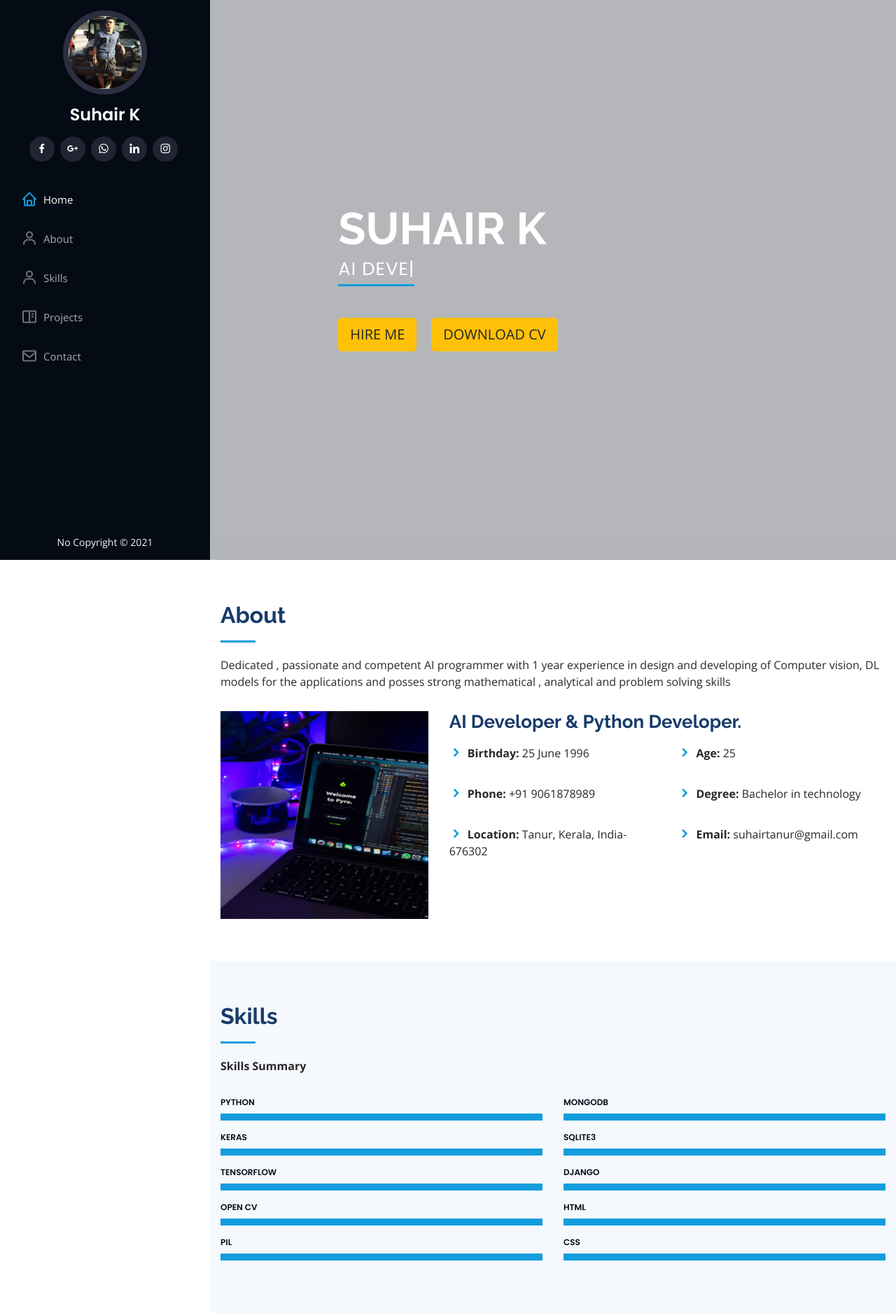
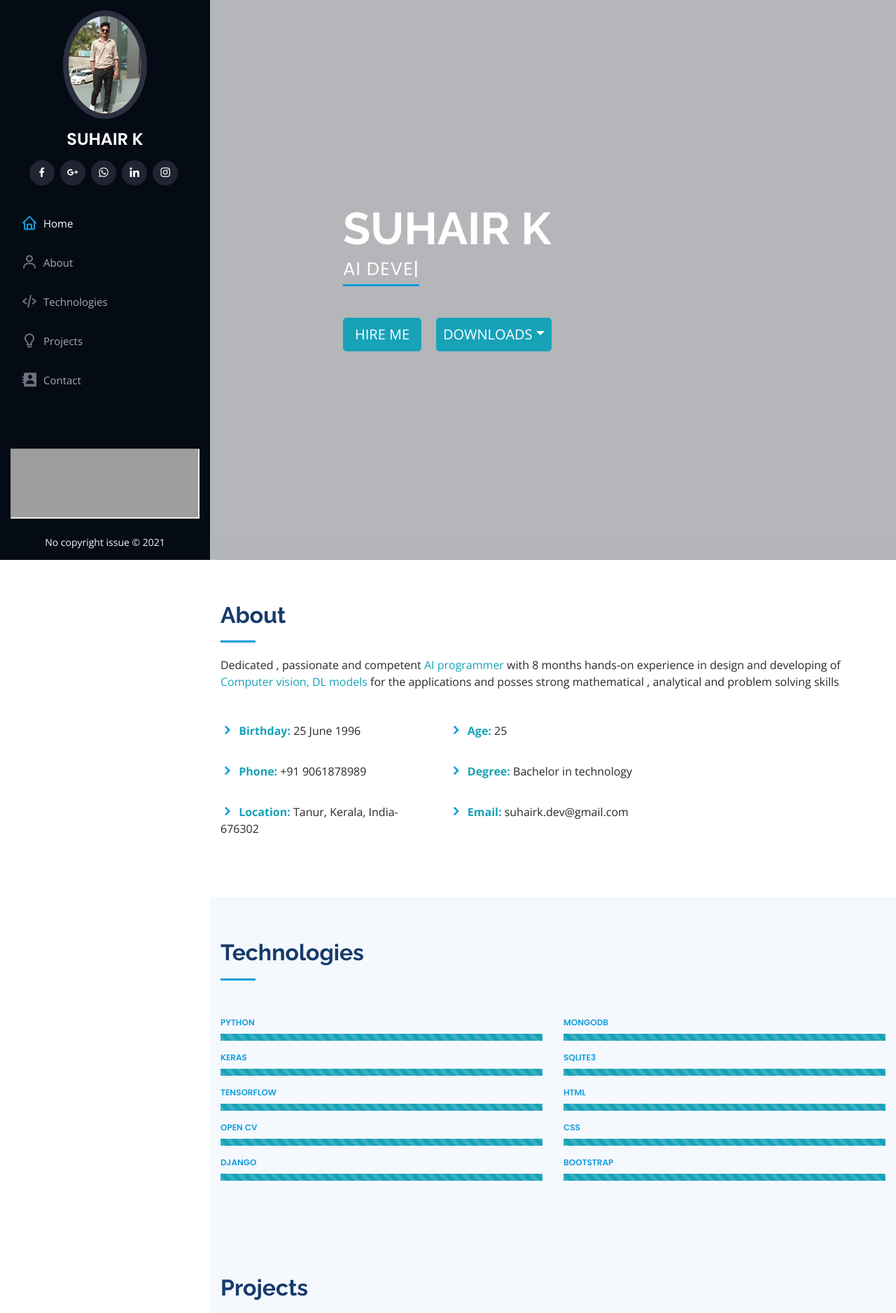
Before and after one commit to Suhairk/django_website, a Django app: page / in a window 1280 px wide. Shown: the top 1876 px of the page at 70% size. Run offline with Django 3.2, Linux system fonts and the light colour scheme; some libraries are stand-ins or nearby versions; grey boxes are pictures that could not be loaded.

Commit message:
Update index.html

```diff
--- a/portfolio/templates/index.html
+++ b/portfolio/templates/index.html
@@ -5,9 +5,10 @@
   <meta charset="utf-8">
   <meta content="width=device-width, initial-scale=1.0" name="viewport">
 
-  <title>SuhairK</title>
+  <title>imsuhair</title>
   <meta content="" name="description">
   <meta content="" name="keywords">
+  <meta name="viewport" content="width-device-width, initial-scale=1">
 
   <!-- Favicons -->
   <link rel="shortcut icon" type="image/png" href="https://upload.wikimedia.org/wikipedia/commons/thumb/d/dc/Eo_circle_light-blue_white_letter-s.svg/1024px-Eo_circle_light-blue_white_letter-s.svg.png">
@@ -17,17 +18,47 @@
   <link href="https://fonts.googleapis.com/css?family=Open+Sans:300,300i,400,400i,600,600i,700,700i|Raleway:300,300i,400,400i,500,500i,600,600i,700,700i|Poppins:300,300i,400,400i,500,500i,600,600i,700,700i" rel="stylesheet">
 
   <!-- Vendor CSS Files -->
-  <link href="static/vendor/bootstrap/css/bootstrap.min.css" rel="stylesheet">
-  <link href="static/vendor/icofont/icofont.min.css" rel="stylesheet">
-  <link href="static/vendor/boxicons/css/boxicons.min.css" rel="stylesheet">
-  <link href="static/vendor/venobox/venobox.css" rel="stylesheet">
-  <link href="static/vendor/owl.carousel/assets/owl.carousel.min.css" rel="stylesheet">
-  <link href="static/vendor/aos/aos.css" rel="stylesheet">
-
+  <link href="/static/vendor/bootstrap/css/bootstrap.min.css" rel="stylesheet">
+  <link href="/static/vendor/icofont/icofont.min.css" rel="stylesheet">
+  <link href="/static/vendor/boxicons/css/boxicons.min.css" rel="stylesheet">
+  <link href="/static/vendor/venobox/venobox.css" rel="stylesheet">
+  <link href="/static/vendor/owl.carousel/assets/owl.carousel.min.css" rel="stylesheet">
+  <link href="/static/vendor/aos/aos.css" rel="stylesheet">
+  <link href="https://cdnjs.cloudflare.com/ajax/libs/sweetalert/1.1.3/sweetalert.css" rel="stylesheet" />
+   <script src="https://cdnjs.cloudflare.com/ajax/libs/sweetalert/1.1.3/sweetalert.min.js"></script>
   <!-- Template Main CSS File -->
   <link href="static/css/style.css" rel="stylesheet">
+<!--  chatbot section    -->
+  <script src="https://www.gstatic.com/dialogflow-console/fast/messenger/bootstrap.js?v=1"></script>
+  <!--Reduce height here-->
+  <script src="https://ajax.googleapis.com/ajax/libs/jquery/3.5.1/jquery.min.js"></script>
+  <script>
 
+  $(document).ready(function() {
 
+    // YOUR CODE (NOT RELATED TO DIALOGFLOW MESSENGER)
+
+    window.addEventListener('dfMessengerLoaded', function (event) {
+        $r1 = document.querySelector("df-messenger");
+        $r2 = $r1.shadowRoot.querySelector("df-messenger-chat");
+        $r3 = $r2.shadowRoot.querySelector("df-messenger-user-input"); //for other mods
+
+        var sheet = new CSSStyleSheet;
+        sheet.replaceSync( `div.chat-wrapper[opened="true"] { height: 75% }`);
+        $r2.shadowRoot.adoptedStyleSheets = [ sheet ];
+
+        // MORE OF YOUR DIALOGFLOW MESSENGER CODE
+    });
+});
+  </script>
+  <!--end Reduce height here-->
+<!-- end chatbot section    -->
+  <!-- =======================================================
+  * Template Name: iPortfolio - v1.5.1
+  * Template URL: https://bootstrapmade.com/iportfolio-bootstrap-portfolio-websites-template/
+  * Author: BootstrapMade.com
+  * License: https://bootstrapmade.com/license/
+  ======================================================== -->
 </head>
 
 <body>
@@ -40,12 +71,12 @@
     <div class="d-flex flex-column">
 
       <div class="profile">
-        <img src="static/img/dp_11.jpg" alt="" class="img-fluid rounded-circle">
-        <h1 class="text-light"><a href="index.html">Suhair K</a></h1>
+        <img src="/static/img/Dp_2.jpg" alt="" class="img-fluid rounded-circle">
+        <h1 class="text-light"><a href="#about">SUHAIR K</a></h1>
         <div class="social-links mt-3 text-center">
           <a href="https://www.facebook.com/suhair.kalaathhouse/" target="_blank" class="facebook"><i class="bx bxl-facebook"></i></a>
           <a href="https://mail.google.com/" target="_blank" class="google-plus"><i class="bx bxl-google-plus"></i></a>
-          <a href="https://wa.link/drvvdu" target="_blank" class="whatsapp"><i class="bx bxl-whatsapp"></i></a>
+          <a href="https://mywa.link/9061878989" target="_blank" class="whatsapp"><i class="bx bxl-whatsapp"></i></a>
           <a href="https://www.linkedin.com/in/suhair-k-55796614b/" target="_blank" class="linkedin"><i class="bx bxl-linkedin"></i></a>
           <a href="https://www.instagram.com/suha_ir_k/" target="_blank" class="instagram"><i class="bx bxl-instagram"></i></a>
         </div>
@@ -55,10 +86,15 @@
         <ul>
           <li class="active"><a href="#hero"><i class="bx bx-home"></i> <span>Home</span></a></li>
           <li><a href="#about"><i class="bx bx-user"></i> <span>About</span></a></li>
-          <li><a href="#skills"><i class="bx bx-user"></i> <span>Skills</span></a></li>
-          <li><a href="#portfolio"><i class="bx bx-book-content"></i> Projects</a></li>
-          <li><a href="#contact"><i class="bx bx-envelope"></i> Contact</a></li>
-
+          <li><a href="#skills"><i class="bx bx-code-alt"></i> <span>Technologies</span></a></li>
+          <li><a href="#portfolio"><i class="bx bx-bulb"></i>Projects</a></li>
+          <li><a href="#contact"><i class="bx bxs-contact"></i>Contact</a></li>
+          <!--Clock-->
+        <div style="text-align:center;padding:1em 0;"> <h4>
+        <a style="text-decoration:none;" href="https://www.zeitverschiebung.net/en/city/1275004">
+        <span style="color:gray;"></span><br /></a></h4>
+        <iframe src="https://www.zeitverschiebung.net/clock-widget-iframe-v2?language=en&size=small&timezone=Asia%2FKolkata" width="100%" height="100" frameborder="3" seamless></iframe> </div>
+        <!--End Clock-->
         </ul>
       </nav><!-- .nav-menu -->
       <button type="button" class="mobile-nav-toggle d-xl-none"><i class="icofont-navigation-menu"></i></button>
@@ -70,11 +106,46 @@
   <section id="hero" class="d-flex flex-column justify-content-center align-items-center">
     <div class="hero-container" data-aos="fade-in">
       <h1><strong>SUHAIR K</strong></h1>
-      <p><span class="typed" data-typed-items="SOFTWARE DEVELOPER , AI DEVELOPER "></span></p>
-      <a href = "#contact"class="btn btn-warning btn-lg btn-hire wow animated zoomIn">HIRE ME</a> <span>
+      <p><span class="typed" data-typed-items="SOFTWARE DEVELOPER , AI DEVELOPER , WEB DEVELOPER"></span></p>
+      <a href = "#contact"class="btn btn-info btn-lg btn-hire wow animated zoomIn">HIRE ME</a> <span>
       <span>&#160; &#160;</span>
-            <a href = "download/" target="_blank" class="btn btn-warning btn-lg btn-hire wow animated zoomIn">DOWNLOAD CV</a> <span>
+  <!--right dropdown-->
+      <div class="btn-group">
+    <a  class="btn btn-info btn-lg btn-hire wow animated zoomIn dropdown-toggle dropdown-toggle-split " data-toggle="dropdown"  aria-expanded="false" >
+            DOWNLOADS   </a> <span>
+  <div class="dropdown-menu" >
+    <a class="dropdown-item" href="download_res/" target="_blank">Resume</a>
+    <div class="dropdown-divider"></div>
+    <a class="dropdown-item" href="download_cover/" target="_blank">Cover Letter</a>
+  </div>
+  </div>
+<!--right dropdown end-->
     </div>
+
+          <!--  Chat-->
+      <style>
+  df-messenger {
+   --df-messenger-bot-message: #878fac;
+   --df-messenger-button-titlebar-color:transparent ;
+   --df-messenger-button-titlebar-font-color: #464748;
+   --df-messenger-chat-background-color: #BCDFF1;
+   --df-messenger-font-color: white;
+   --df-messenger-minimized-chat-close-icon-color:#49F60F
+   --df-messenger-send-icon: #878fac;
+   --df-messenger-user-message: #0093DF;
+
+  }
+</style>
+      <df-messenger
+          intent="WELCOME"
+          chat-title="Let's chat!"
+          agent-id="83cefa85-6d23-4b1b-84aa-2f9c09e80cb2"
+          language-code="en"
+          wait-Open = "true"
+          chat-icon = "https://upload.wikimedia.org/wikipedia/commons/thumb/d/dc/Eo_circle_light-blue_white_letter-s.svg/1024px-Eo_circle_light-blue_white_letter-s.svg.png"
+
+      ></df-messenger>
+
   </section><!-- End Hero -->
 
   <main id="main">
@@ -85,33 +156,32 @@
 
         <div class="section-title">
           <h2>About</h2>
-          <p>Dedicated , passionate and competent AI programmer with 1 year experience in design and developing
-          of Computer vision, DL models for the applications and posses strong mathematical , analytical and problem solving skills</p>
+          <p>Dedicated , passionate and competent <text style="color:#17a2b8">AI programmer</text> with 8 months hands-on experience in design and developing
+          of <text style="color:#17a2b8">Computer vision, DL models</text> for the applications and posses strong mathematical , analytical and problem solving skills</p>
         </div>
 
         <div class="row">
-          <div class="col-lg-4" data-aos="fade-right">
-            <img src="static/img/bg_66.jpg" class="img-fluid" alt="">
-          </div>
+
           <div class="col-lg-8 pt-4 pt-lg-0 content" data-aos="fade-left">
-            <h3>AI Developer &amp; Python Developer.</h3>
             <p class="font-italic">
 
             </p>
             <div class="row">
               <div class="col-lg-6">
                 <ul>
-                  <li><i class="icofont-rounded-right"></i> <strong>Birthday:</strong> 25 June 1996</li>
+                  <li><i class="icofont-rounded-right"></i> <strong style="color:#17a2b8">Birthday:</strong> 25 June 1996</li>
                   <br>
-                  <li><i class="icofont-rounded-right"></i> <strong>Phone:</strong> +91 9061878989</li><br>
-                  <li><i class="icofont-rounded-right"></i> <strong>Location:</strong> Tanur, Kerala, India-676302</li>
+                  <li><i class="icofont-rounded-right"></i> <strong style="color:#17a2b8">Phone:</strong> +91 9061878989</li><br>
+                  <li><i class="icofont-rounded-right"></i> <strong style="color:#17a2b8">Location:</strong> Tanur, Kerala, India-676302</li>
+
                 </ul>
               </div>
               <div class="col-lg-6">
                 <ul>
-                  <li><i class="icofont-rounded-right"></i> <strong>Age:</strong> 25</li><br>
-                  <li><i class="icofont-rounded-right"></i> <strong>Degree:</strong> Bachelor in technology</li><br>
-                  <li><i class="icofont-rounded-right"></i> <strong>Email:</strong> suhairtanur@gmail.com</li>
+                  <li><i class="icofont-rounded-right"></i> <strong style="color:#17a2b8">Age:</strong> 25</li><br>
+                  <li><i class="icofont-rounded-right"></i> <strong style="color:#17a2b8">Degree:</strong> Bachelor in technology</li><br>
+                  <li><i class="icofont-rounded-right"></i> <strong style="color:#17a2b8">Email:</strong> suhairk.dev@gmail.com</li>
+
                 </ul>
               </div>
             </div>
@@ -126,12 +196,12 @@
 
 
     <!-- ======= Skills Section ======= -->
+
     <section id="skills" class="skills section-bg">
       <div class="container">
 
         <div class="section-title">
-          <h2>Skills</h2>
-          <p><strong>Skills Summary</strong></p>
+          <h2>Technologies</h2>
         </div>
 
         <div class="row skills-content">
@@ -139,37 +209,37 @@
           <div class="col-lg-6" data-aos="fade-up">
 
             <div class="progress">
-              <span class="skill">Python <i class="val"></i></span>
-              <div class="progress-bar-wrap">
-                <div class="progress-bar" role="progressbar" aria-valuenow="100" aria-valuemin="0" aria-valuemax="100"></div>
+              <span class="skill"><a href="https://www.python.org/" target ="_blank">Python</a><i class="val"></i></span>
+              <div class="progress-bar-wrap ">
+                <div class="progress-bar progress-bar-striped progress-bar-animated bg-info" role="progressbar" aria-valuenow="100" aria-valuemin="0" aria-valuemax="100"></div>
               </div>
             </div>
 
             <div class="progress">
-              <span class="skill">Keras <i class="val"></i></span>
+              <span class="skill"><a href="https://keras.io/" target ="_blank">Keras</a><i class="val"></i></span>
               <div class="progress-bar-wrap">
-                <div class="progress-bar" role="progressbar" aria-valuenow="100" aria-valuemin="0" aria-valuemax="100"></div>
+                <div class="progress-bar progress-bar-striped progress-bar-animated bg-info" role="progressbar" aria-valuenow="100" aria-valuemin="0" aria-valuemax="100"></div>
               </div>
             </div>
 
             <div class="progress">
-              <span class="skill">Tensorflow<i class="val"></i></span>
+              <span class="skill"><a href="https://www.tensorflow.org/"target ="_blank">Tensorflow</a><i class="val"></i></span>
               <div class="progress-bar-wrap">
-                <div class="progress-bar" role="progressbar" aria-valuenow="100" aria-valuemin="0" aria-valuemax="100"></div>
+                <div class="progress-bar progress-bar-striped progress-bar-animated bg-info" role="progressbar" aria-valuenow="100" aria-valuemin="0" aria-valuemax="100"></div>
               </div>
             </div>
 
             <div class="progress">
-              <span class="skill">Open CV  <i class="val"></i></span>
+              <span class="skill"><a href="https://opencv.org/"target ="_blank">Open CV</a> <i class="val"></i></span>
               <div class="progress-bar-wrap">
-                <div class="progress-bar" role="progressbar" aria-valuenow="100" aria-valuemin="0" aria-valuemax="100"></div>
+                <div class="progress-bar progress-bar-striped progress-bar-animated bg-info" role="progressbar" aria-valuenow="100" aria-valuemin="0" aria-valuemax="100"></div>
               </div>
             </div>
 
             <div class="progress">
-              <span class="skill">PIL<i class="val"></i></span>
+              <span class="skill"><a href="https://www.djangoproject.com/" target ="_blank">Django</a><i class="val"></i></span>
               <div class="progress-bar-wrap">
-                <div class="progress-bar" role="progressbar" aria-valuenow="100" aria-valuemin="0" aria-valuemax="100"></div>
+                <div class="progress-bar progress-bar-striped progress-bar-animated bg-info" role="progressbar" aria-valuenow="100" aria-valuemin="0" aria-valuemax="100"></div>
               </div>
             </div>
 
@@ -178,39 +248,40 @@
           <div class="col-lg-6" data-aos="fade-up" data-aos-delay="100">
 
             <div class="progress">
-              <span class="skill">MongoDB<i class="val"></i></span>
+              <span class="skill"><a href="https://www.mongodb.com/"target ="_blank">MongoDB</a><i class="val"></i></span>
               <div class="progress-bar-wrap">
-                <div class="progress-bar" role="progressbar" aria-valuenow="100" aria-valuemin="0" aria-valuemax="100"></div>
+                <div class="progress-bar progress-bar-striped progress-bar-animated bg-info" role="progressbar" aria-valuenow="100" aria-valuemin="0" aria-valuemax="100"></div>
               </div>
             </div>
 
             <div class="progress">
-              <span class="skill">SQLite3<i class="val"></i></span>
+              <span class="skill"><a href="https://www.sqlite.org/index.html"target ="_blank">SQLITE3</a><i class="val"></i></span>
               <div class="progress-bar-wrap">
-                <div class="progress-bar" role="progressbar" aria-valuenow="100" aria-valuemin="0" aria-valuemax="100"></div>
+                <div class="progress-bar progress-bar-striped progress-bar-animated bg-info" role="progressbar" aria-valuenow="100" aria-valuemin="0" aria-valuemax="100"></div>
               </div>
             </div>
 
             <div class="progress">
-              <span class="skill">Django<i class="val"></i></span>
+              <span class="skill"><a href="https://html.com/"target ="_blank">HTML</a><i class="val"></i></span>
               <div class="progress-bar-wrap">
-                <div class="progress-bar" role="progressbar" aria-valuenow="100" aria-valuemin="0" aria-valuemax="100"></div>
+                <div class="progress-bar progress-bar-striped progress-bar-animated bg-info" role="progressbar" aria-valuenow="100" aria-valuemin="0" aria-valuemax="100"></div>
               </div>
             </div>
 
             <div class="progress">
-              <span class="skill">HTML<i class="val"></i></span>
+              <span class="skill"><a href="https://en.wikipedia.org/wiki/CSS"target ="_blank">CSS</a><i class="val"></i></span>
               <div class="progress-bar-wrap">
-                <div class="progress-bar" role="progressbar" aria-valuenow="100" aria-valuemin="0" aria-valuemax="100"></div>
+                <div class="progress-bar progress-bar-striped progress-bar-animated bg-info" role="progressbar" aria-valuenow="100" aria-valuemin="0" aria-valuemax="100"></div>
               </div>
             </div>
 
             <div class="progress">
-              <span class="skill">CSS <i class="val"></i></span>
+              <span class="skill" ><a href="https://getbootstrap.com/"target ="_blank">Bootstrap</a> <i class="val"></i></span>
               <div class="progress-bar-wrap">
-                <div class="progress-bar" role="progressbar" aria-valuenow="100" aria-valuemin="0" aria-valuemax="100"></div>
+                <div class="progress-bar progress-bar-striped progress-bar-animated bg-info" role="progressbar" aria-valuenow="100" aria-valuemin="0" aria-valuemax="100"></div>
               </div>
             </div>
+
 
           </div>
 
@@ -262,27 +333,29 @@
         </div>
 
 <div class="col-md align-items-stretch height-100">
-           <form class="contact-form" action="/" method ='post'>
+           <form class="contact-form" action="/" method ='post'  name= "form" onsubmit="return sendFunction()">
           {% csrf_token %}
-            <div class="form-group" style= "background-color: #FFFFFF">
-        <strong> <input required  type="text" class="form-control text-light" name="name" placeholder="Name" ></strong>
+            <div class="form-group" style= "background-color: #FFFFFF" >
+
+        <strong> <input required  type="text" class="form-control" id ="name"name="name" placeholder="Name" ></strong>
          </div>
         <div class="form-group" style= "background-color: #FFFFFF">
-         	<input required type="text" class="form-control" placeholder="Email" name="email" Required="">
+         	<input required type="email" class="form-control" placeholder="Email:example@email.com" id ="email"name="email" Required="">
          </div>
 
          <div class="form-group" style= "background-color: #FFFFFF">
-         	<input required type="text" class="form-control" name="phone" placeholder="Phone Number">
+         	<input required type="number" class="form-control" name="phone" id = "phone" placeholder="PhoneNumber:91123456789" pattern="^\d{10}$">
          </div>
 
         <div class="form-group" style= "background-color: #FFFFFF">
-         	<textarea required class="form-control" placeholder="Say something!" name="message" rows="7"></textarea>
+         	<textarea required class="form-control" placeholder="Say something!" id ="message" name="message" rows="7"></textarea>
          </div>
 
         <div class="form-group">
-         <input  onclick="sendFunction()" type="submit" class="btn btn-primary btn-block" value="Submit">
+         <input  type="submit" class="btn btn-info btn-block" value="Submit" id ="button" >
          </div>
         </form>
+
 
         <div class="row" data-aos="fade-in">
 
@@ -298,7 +371,7 @@
               <div class="email">
                 <i class="icofont-envelope"></i>
                 <h4>Email:</h4>
-                <p>suhairtanur@gmail.com</p>
+                <p>suhairk.dev@gmail.com</p>
               </div>
 
               <div class="phone">
@@ -325,7 +398,7 @@
   <footer id="footer">
     <div class="container">
       <div class="copyright">
-      No Copyright &copy; 2021  <strong><span></span></strong>
+      No copyright issue &copy; 2021  <strong><span></span></strong>
       </div>
 
     </div>
@@ -334,20 +407,21 @@
   <a href="#" class="back-to-top"><i class="icofont-simple-up"></i></a>
 
   <!-- Vendor JS Files -->
-  <script src="static/vendor/jquery/jquery.min.js"></script>
-  <script src="static/vendor/bootstrap/js/bootstrap.bundle.min.js"></script>
-  <script src="static/vendor/jquery.easing/jquery.easing.min.js"></script>
-  <script src="static/vendor/php-email-form/validate.js"></script>
-  <script src="static/vendor/waypoints/jquery.waypoints.min.js"></script>
-  <script src="static/vendor/counterup/counterup.min.js"></script>
-  <script src="static/vendor/isotope-layout/isotope.pkgd.min.js"></script>
-  <script src="static/vendor/venobox/venobox.min.js"></script>
-  <script src="static/vendor/owl.carousel/owl.carousel.min.js"></script>
-  <script src="static/vendor/typed.js/typed.min.js"></script>
-  <script src="static/vendor/aos/aos.js"></script>
-
+  <script src="/static/vendor/jquery/jquery.min.js"></script>
+  <script src="/static/vendor/bootstrap/js/bootstrap.bundle.min.js"></script>
+  <script src="/static/vendor/jquery.easing/jquery.easing.min.js"></script>
+  <script src="/static/vendor/php-email-form/validate.js"></script>
+  <script src="/static/vendor/waypoints/jquery.waypoints.min.js"></script>
+  <script src="/static/vendor/counterup/counterup.min.js"></script>
+  <script src="/static/vendor/isotope-layout/isotope.pkgd.min.js"></script>
+  <script src="/static/vendor/venobox/venobox.min.js"></script>
+  <script src="/static/vendor/owl.carousel/owl.carousel.min.js"></script>
+  <script src="/static/vendor/typed.js/typed.min.js"></script>
+  <script src="/static/vendor/aos/aos.js"></script>
+  <script src="https://unpkg.com/sweetalert/dist/sweetalert.min.js"></script>
+  <script src="https://cdnjs.cloudflare.com/ajax/libs/sweetalert/2.1.2/sweetalert.min.js"></script>
   <!-- Template Main JS File -->
-  <script src="static/js/main.js"></script>
+  <script src="/static/js/main.js"></script>
 <script>
 $('#myModal').on('shown.bs.modal', function () {
   $('#myInput').trigger('focus')
@@ -355,7 +429,34 @@ $('#myModal').on('shown.bs.modal', function () {
 </script>
 <script>
 function sendFunction(){
-    alert("Thanks for your message");
+
+  var uname = document.getElementById("name").value;
+  var umail = document.getElementById("email").value;
+  var uphone = document.getElementById("phone").value;
+  var utext = document.getElementById("message").value;
+  swal({
+    title: "Done!",
+    text: "Thanks for your message",
+    icon: "success",
+    button: "yess!",
+  });
+  if (!uname){
+    document.getElementById("error").innerHTML = "Please enter your name";
+    return false;
+  }
+  if (!uemail){
+    document.getElementById("error").innerHTML = "Please enter valid email id";
+    return false;
+  }
+  if (!uphone){
+    document.getElementById("error").innerHTML = "Please enter valid phone number";
+    return false;
+  }
+  if (!utext){
+    document.getElementById("error").innerHTML = "Please enter your message";
+    return false;
+  }
+
 }
 </script>
 </body>
```
